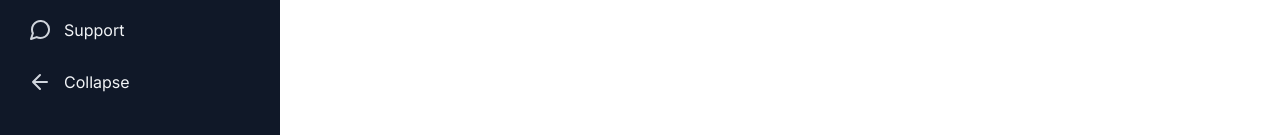
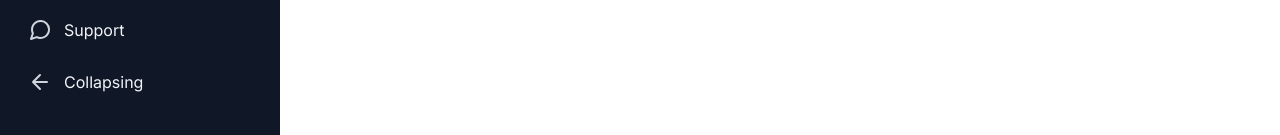
Before and after one commit to profydev/prolog-app-cchow33, a Next.js app: page /dashboard/users in a window 1280 px wide. Shown: the part 662-797 px from the top of the page. Built offline with nearby package versions, Linux system fonts and the light colour scheme.

Commit message:
change text

```diff
--- a/features/layout/sidebar-navigation/sidebar-navigation.tsx
+++ b/features/layout/sidebar-navigation/sidebar-navigation.tsx
@@ -86,7 +86,7 @@ export function SidebarNavigation() {
               onClick={() => alert("Support")}
             />
             <MenuItemButton
-              text="Collapse"
+              text="Collapsing"
               iconSrc="/icons/arrow-left.svg"
               isCollapsed={isSidebarCollapsed}
               onClick={() => toggleSidebar()}
```
